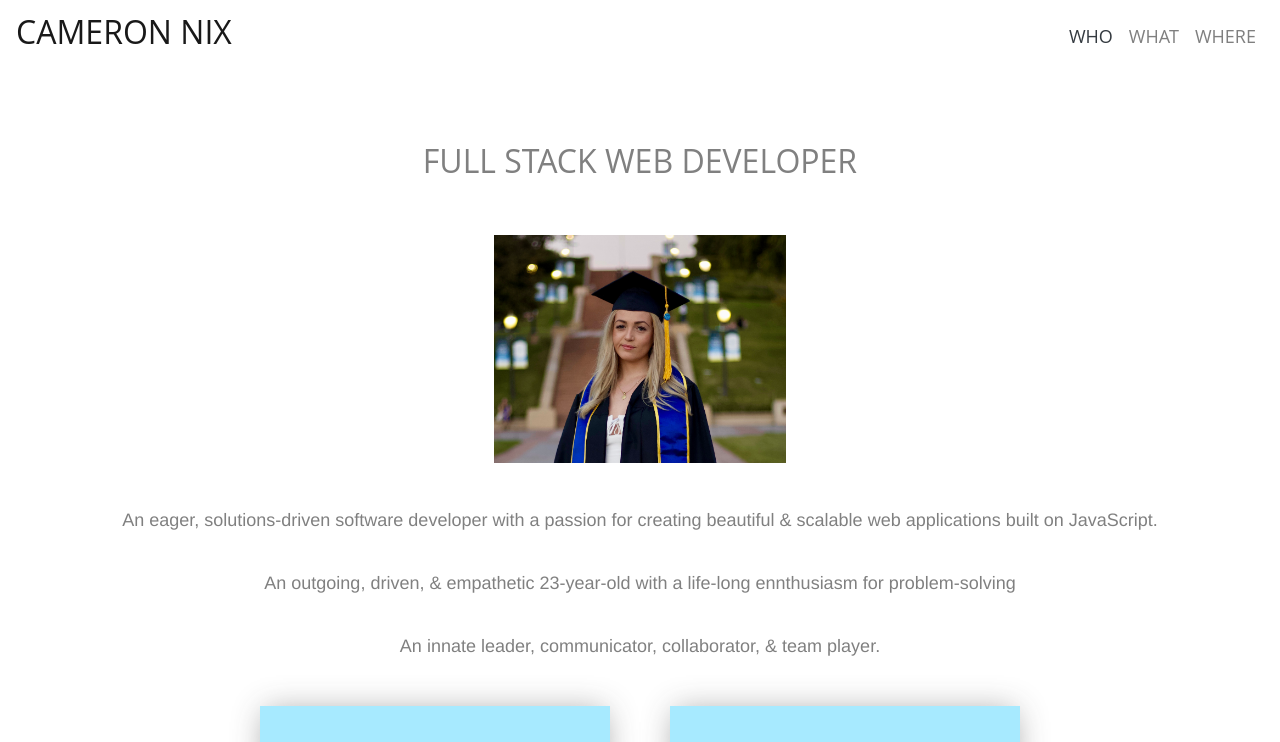
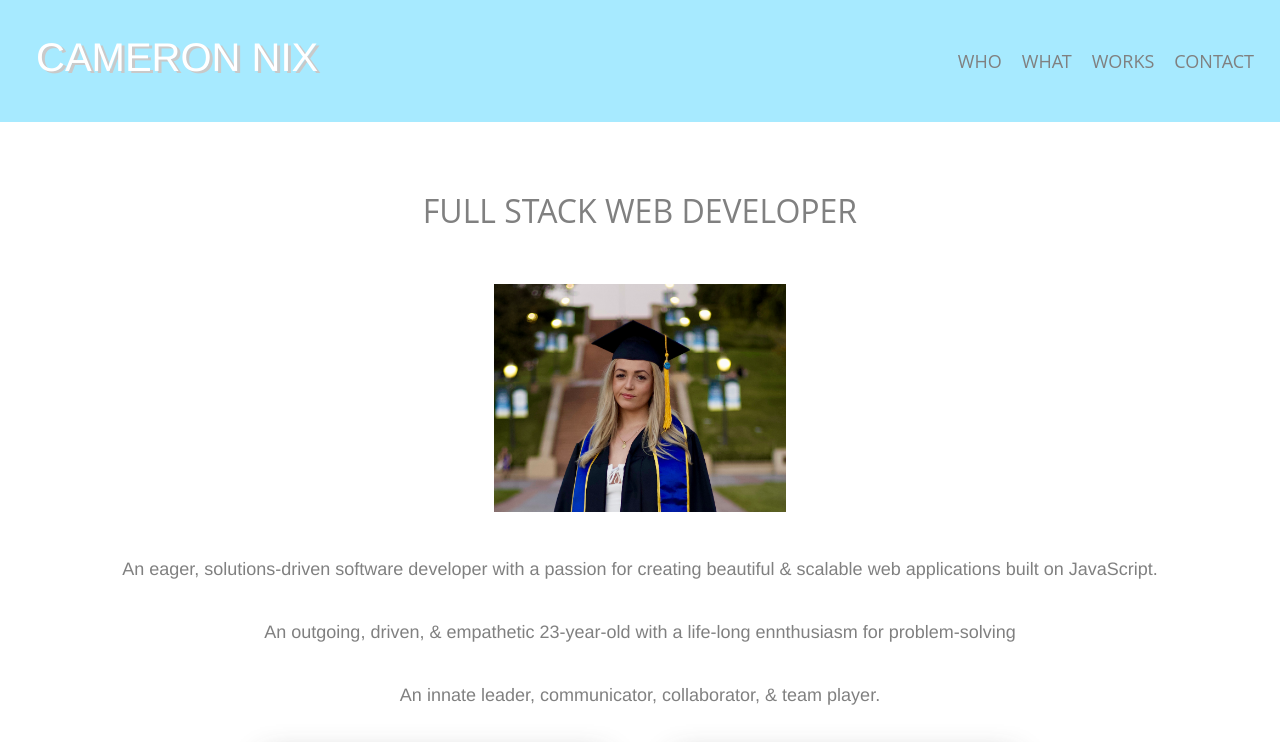
Before and after one commit to cnix273/react-portfolio, a React (Create React App) app: page / in a window 1280 px wide. Shown: the top 742 px of the page. Built offline with nearby package versions, Linux system fonts and the light colour scheme.

Commit message:
Styled Nav and added links to page

```diff
--- a/src/components/Nav/index.js
+++ b/src/components/Nav/index.js
@@ -1,11 +1,28 @@
 import React from "react";
-// import "./style.css";
+import "./style.css";
 
-const Nav = () => {
+import Navbar from 'react-bootstrap/Navbar'
+import Nav from "react-bootstrap/Nav";
+
+const NavBar = () => {
     return (
-        <nav className="navbar navbar-expand-lg navbar-light" id="sticky">
-            <div class="navbar-brand">
-                <h2>CAMERON NIX</h2>
+        <Navbar id="navbar" expand="lg" sticky="top">
+            <Navbar.Brand id="navHeading" href="/"><h1>CAMERON NIX</h1></Navbar.Brand>
+            <Navbar.Toggle aria-controls="basic-navbar-nav" />
+            <Navbar.Collapse id="basic-navbar-nav">
+                <Nav className="ml-auto">
+                    <Nav.Link className="links" href="#aboutContainer">WHO</Nav.Link>
+                    <Nav.Link className="links" href="#skillsContainer">WHAT</Nav.Link>
+                    <Nav.Link className="links" href="#projectContainer">WORKS</Nav.Link>
+                    <Nav.Link className="links" href="#contactContainer">CONTACT</Nav.Link>
+                </Nav>
+            </Navbar.Collapse>
+        </Navbar>
+    )
+        {/* <nav className="navbar navbar-expand-lg navbar-light" id="sticky">
+
+            <div className="navbar-brand">
+                <h1>CAMERON NIX</h1>
             </div>
 
             <button class="navbar-toggler" type="button" data-toggle="collapse" data-target="#navbarSupportedContent" aria-controls="navbarSupportedContent" aria-expanded="false" aria-label="Toggle navigation">
@@ -14,19 +31,22 @@ const Nav = () => {
 
             <nav class="collapse navbar-collapse" id="navbarSupportedContent">
                 <ul class="nav navbar-nav ml-auto">
+                    <li><Link to={About}>React</Link></li>
                     <li class="nav-item">
-                        <a class="nav-link text-dark" href="#containerOne">WHO</a>
+                        <a class="nav-link text-dark" href={About}>WHO</a>
                     </li>
                     <li class="nav-item">
-                        <a class="nav-link" href="#containerTwo">WHAT</a>
+                        <a class="nav-link" href={Skills}>WHAT</a>
                     </li>
                     <li class="nav-item">
-                        <a class="nav-link" href="#containerThree">WHERE</a>
+                        <a class="nav-link" href={Project}>WORKS</a>
+                    </li>
+                    <li class="nav-item">
+                        <a class="nav-link" href={Contact}>CONTACT</a>
                     </li>
                 </ul>
             </nav>
-        </nav>
-    )
+        </nav> */}
 };
 
-export default Nav;
+export default NavBar;
--- /dev/null
+++ b/src/components/Nav/style.css
@@ -0,0 +1,24 @@
+#navbar {
+    /* padding-bottom: 30px; */
+    background-color: rgb(167, 234, 255);
+}
+
+#navHeading {
+    color: white!important;
+    font-family: "Helvetica Neue", Helvetica, Arial, sans-serif;
+    text-shadow: 3px 2px  rgb(201, 201, 201);
+    margin: 20px;
+}
+
+.links {
+    color: grey!important;
+    /* font-family: "Helvetica Neue", Helvetica, Arial, sans-serif; */
+    /* text-align: center; */
+    padding: 10px !important
+}
+
+/* #sticky {
+    position: fixed;
+    top: 0;
+    width: 100%
+} */
```
